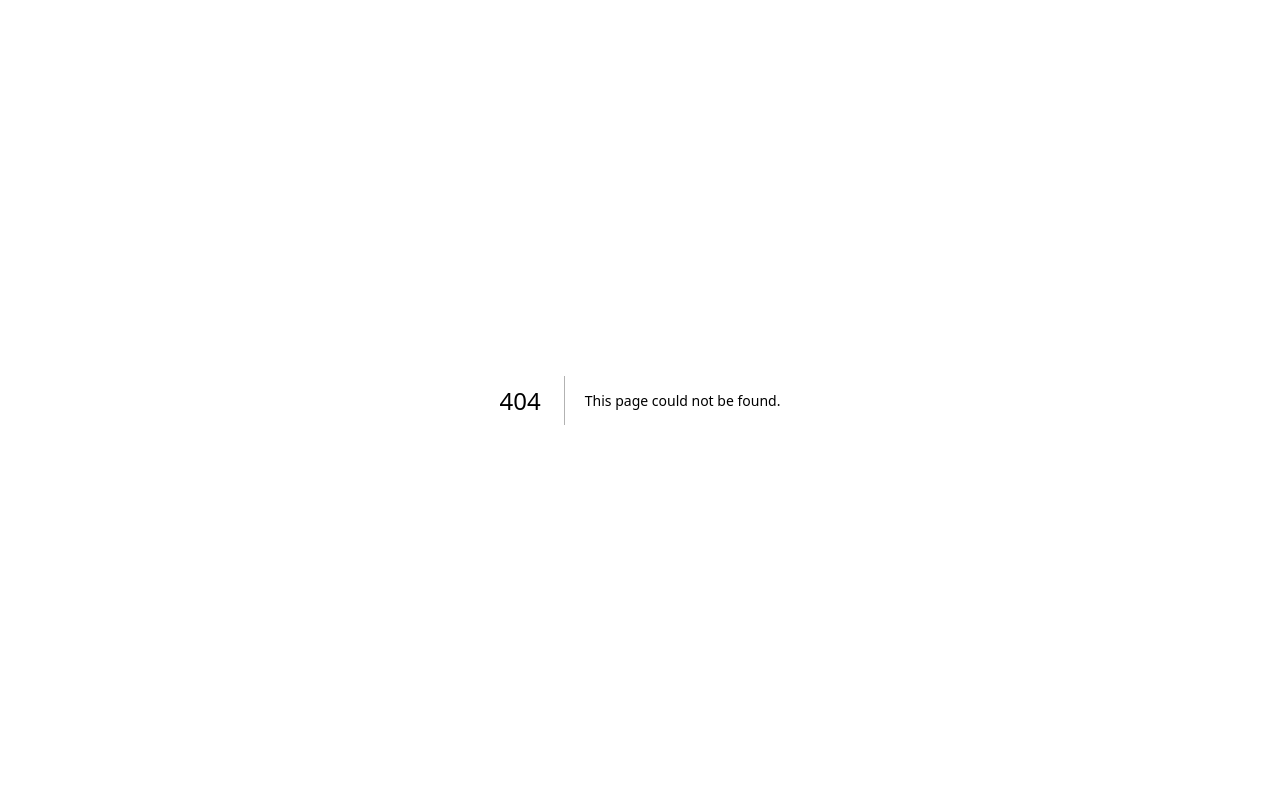
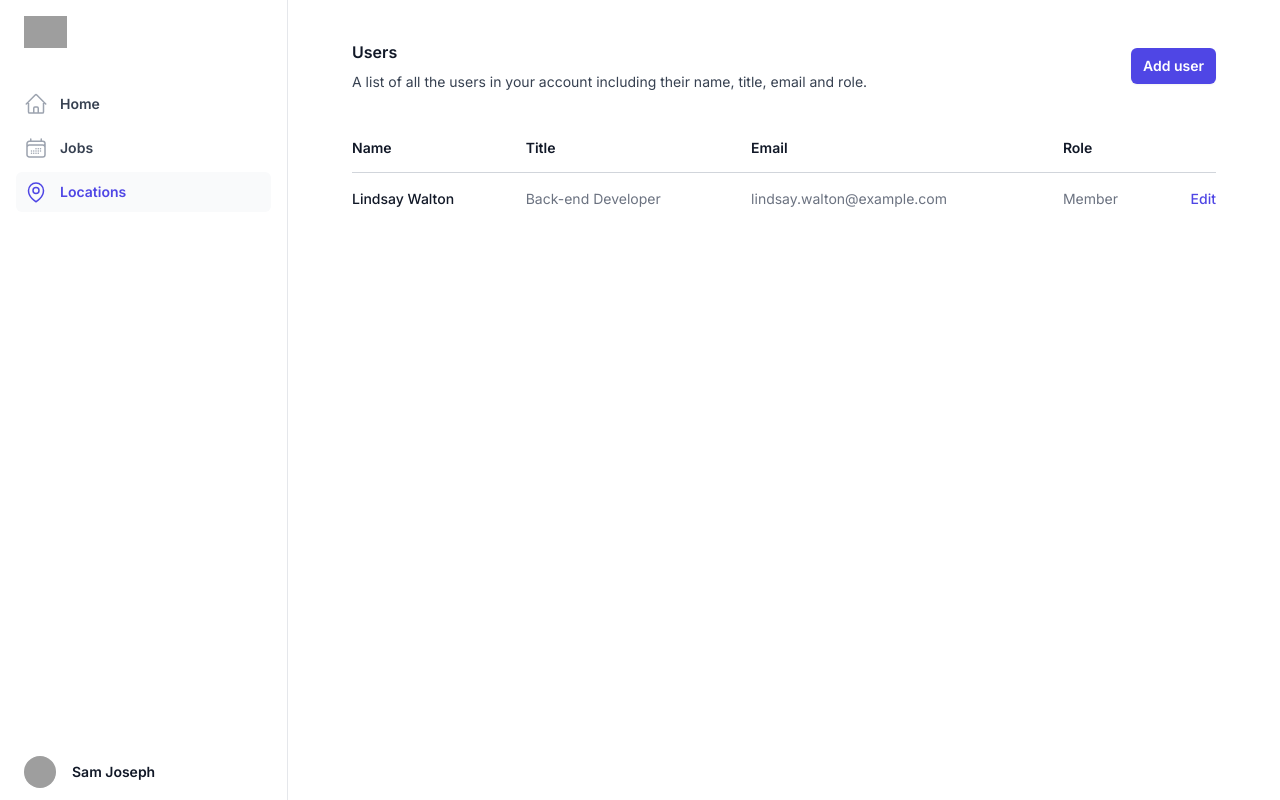
Before and after one commit to sjoseph92/vismerch-web, a Next.js app: page /locations in a window 1280 px wide. Before the commit this address had no page. Built offline with nearby package versions, Linux system fonts and the light colour scheme; grey boxes are pictures that could not be loaded.

Commit message:
feat: add locations

```diff
--- /dev/null
+++ b/src/app/(app)/locations/layout.tsx
@@ -0,0 +1,9 @@
+import { ReactNode } from "react";
+
+export default function LocationsLayout({ children }: { children: ReactNode }) {
+  return (
+    <main className="bg-white h-screen py-10 lg:pl-72">
+      <div className="px-4 sm:px-6 lg:px-8">{children}</div>
+    </main>
+  );
+}
--- /dev/null
+++ b/src/app/(app)/locations/page.tsx
@@ -0,0 +1,5 @@
+import LocationsTable from "@/components/locations/LocationsTable";
+
+export default function Page() {
+  return <LocationsTable />;
+}
--- /dev/null
+++ b/src/components/locations/LocationsTable.tsx
@@ -0,0 +1,100 @@
+const people = [
+  {
+    name: "Lindsay Walton",
+    title: "Back-end Developer",
+    email: "lindsay.walton@example.com",
+    role: "Member",
+  },
+  // More people...
+];
+
+export default function LocationsTable() {
+  return (
+    <div className="px-4 sm:px-6 lg:px-8">
+      <div className="sm:flex sm:items-center">
+        <div className="sm:flex-auto">
+          <h1 className="text-base font-semibold leading-6 text-gray-900">
+            Users
+          </h1>
+          <p className="mt-2 text-sm text-gray-700">
+            A list of all the users in your account including their name, title,
+            email and role.
+          </p>
+        </div>
+        <div className="mt-4 sm:ml-16 sm:mt-0 sm:flex-none">
+          <button
+            type="button"
+            className="block rounded-md bg-indigo-600 px-3 py-2 text-center text-sm font-semibold text-white shadow-sm hover:bg-indigo-500 focus-visible:outline focus-visible:outline-2 focus-visible:outline-offset-2 focus-visible:outline-indigo-600"
+          >
+            Add user
+          </button>
+        </div>
+      </div>
+      <div className="mt-8 flow-root">
+        <div className="-mx-4 -my-2 overflow-x-auto sm:-mx-6 lg:-mx-8">
+          <div className="inline-block min-w-full py-2 align-middle sm:px-6 lg:px-8">
+            <table className="min-w-full divide-y divide-gray-300">
+              <thead>
+                <tr>
+                  <th
+                    scope="col"
+                    className="py-3.5 pl-4 pr-3 text-left text-sm font-semibold text-gray-900 sm:pl-0"
+                  >
+                    Name
+                  </th>
+                  <th
+                    scope="col"
+                    className="px-3 py-3.5 text-left text-sm font-semibold text-gray-900"
+                  >
+                    Title
+                  </th>
+                  <th
+                    scope="col"
+                    className="px-3 py-3.5 text-left text-sm font-semibold text-gray-900"
+                  >
+                    Email
+                  </th>
+                  <th
+                    scope="col"
+                    className="px-3 py-3.5 text-left text-sm font-semibold text-gray-900"
+                  >
+                    Role
+                  </th>
+                  <th scope="col" className="relative py-3.5 pl-3 pr-4 sm:pr-0">
+                    <span className="sr-only">Edit</span>
+                  </th>
+                </tr>
+              </thead>
+              <tbody className="divide-y divide-gray-200">
+                {people.map((person) => (
+                  <tr key={person.email}>
+                    <td className="whitespace-nowrap py-4 pl-4 pr-3 text-sm font-medium text-gray-900 sm:pl-0">
+                      {person.name}
+                    </td>
+                    <td className="whitespace-nowrap px-3 py-4 text-sm text-gray-500">
+                      {person.title}
+                    </td>
+                    <td className="whitespace-nowrap px-3 py-4 text-sm text-gray-500">
+                      {person.email}
+                    </td>
+                    <td className="whitespace-nowrap px-3 py-4 text-sm text-gray-500">
+                      {person.role}
+                    </td>
+                    <td className="relative whitespace-nowrap py-4 pl-3 pr-4 text-right text-sm font-medium sm:pr-0">
+                      <a
+                        href="#"
+                        className="text-indigo-600 hover:text-indigo-900"
+                      >
+                        Edit<span className="sr-only">, {person.name}</span>
+                      </a>
+                    </td>
+                  </tr>
+                ))}
+              </tbody>
+            </table>
+          </div>
+        </div>
+      </div>
+    </div>
+  );
+}
--- a/src/consts.ts
+++ b/src/consts.ts
@@ -1,5 +1,9 @@
 import { ForwardRefExoticComponent, RefAttributes, SVGProps } from "react";
-import { HomeIcon, UsersIcon } from "@heroicons/react/24/outline";
+import {
+  CalendarDaysIcon,
+  HomeIcon,
+  MapPinIcon,
+} from "@heroicons/react/24/outline";
 
 export type Icon = ForwardRefExoticComponent<
   Omit<SVGProps<SVGSVGElement>, "ref"> & {
@@ -16,5 +20,6 @@
 
 export const navigation: NavigationItem[] = [
   { name: "Home", href: "/home", icon: HomeIcon },
-  { name: "Jobs", href: "/jobs", icon: UsersIcon },
+  { name: "Jobs", href: "/jobs", icon: CalendarDaysIcon },
+  { name: "Locations", href: "/locations", icon: MapPinIcon },
 ];
```
